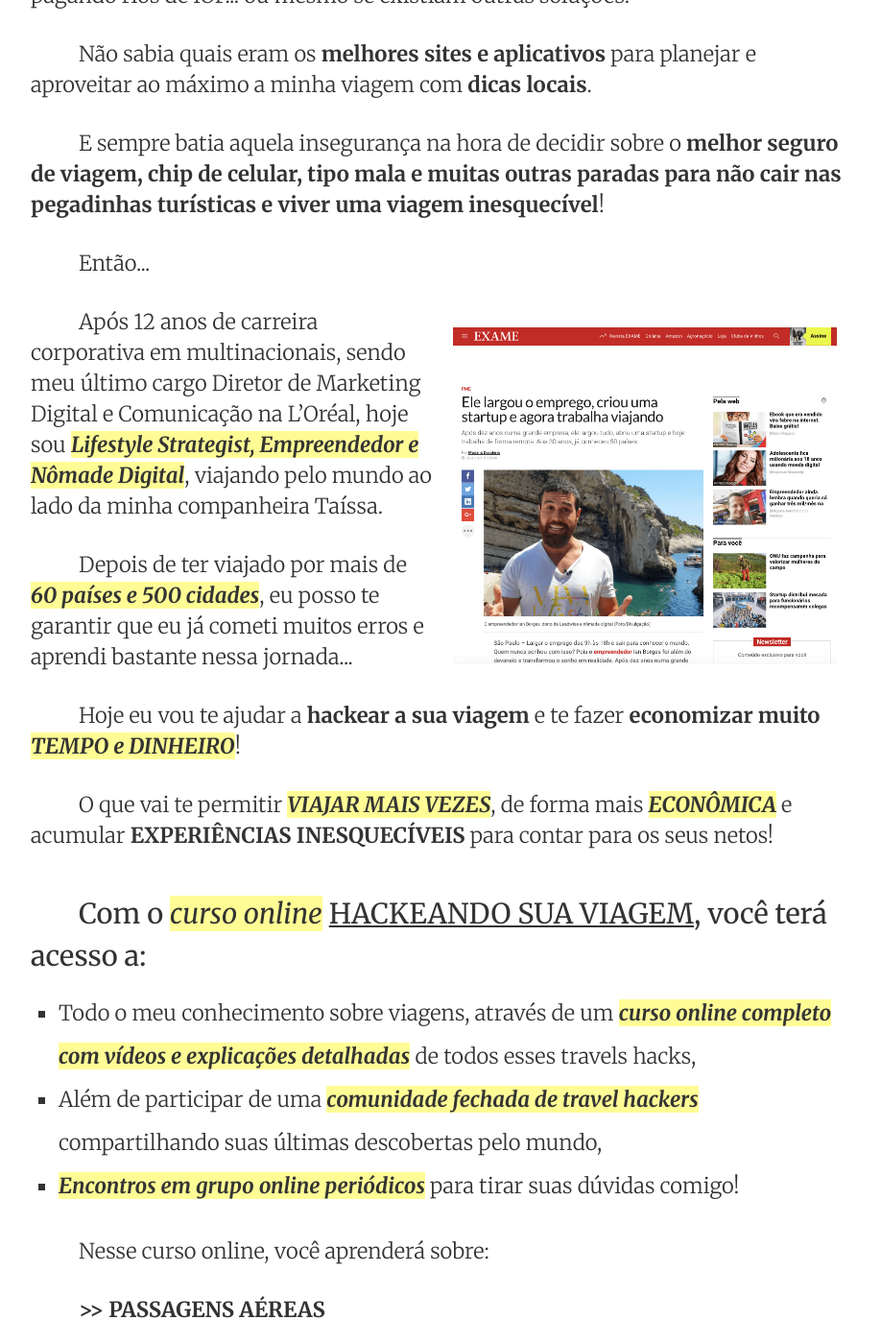
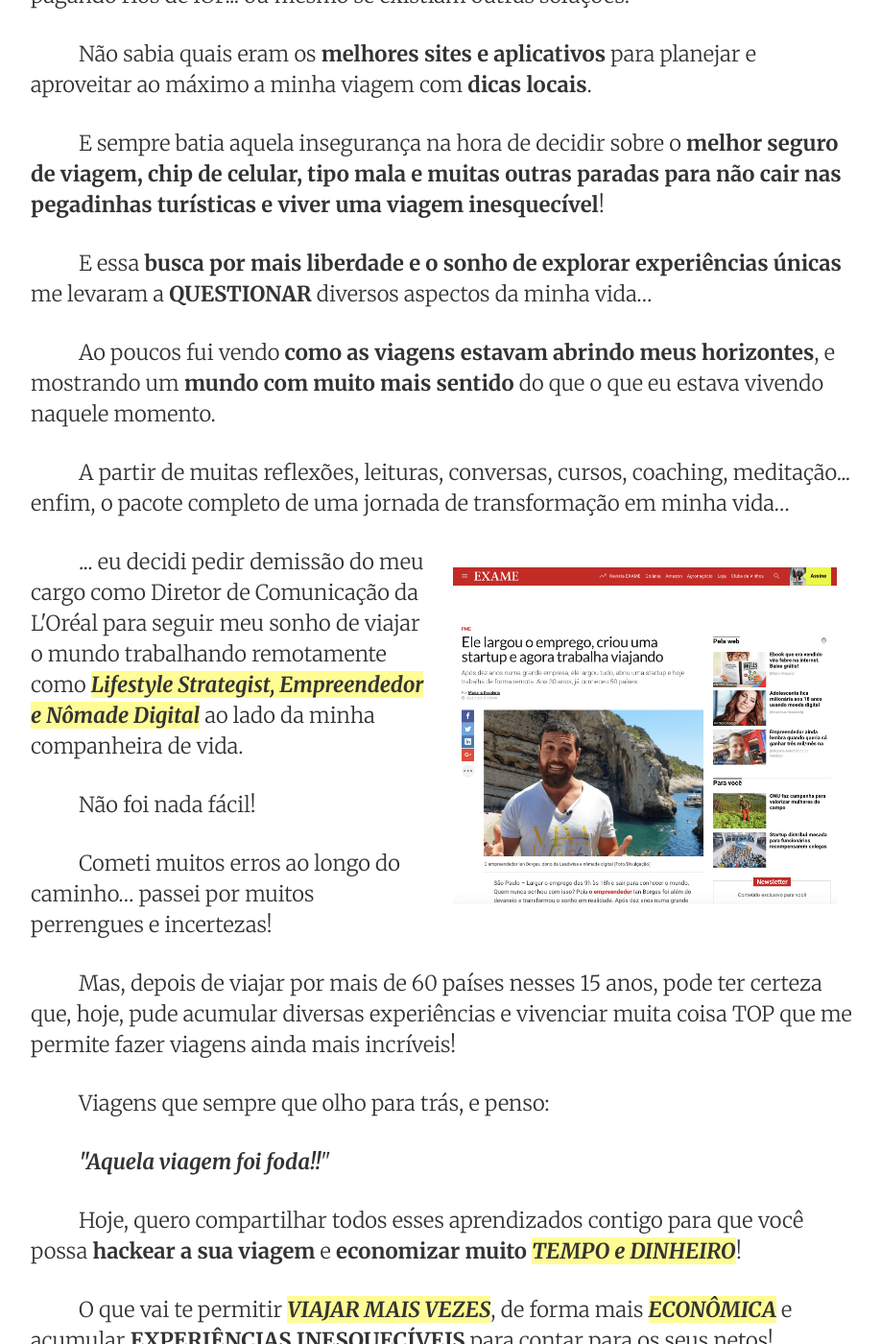
Before and after one commit to ianborges/hackeandosuaviagem, a Jekyll site: the page built from index.html, in a window 1280 px wide and 1400 px high, scrolled down 1642 px. Shown: the whole window at 96% size, without its empty margins (177-1095 px from the left). Built offline with Jekyll 4.4.1, drawn with Linux system fonts in a browser that asks for light colours; the list of posts is cut into pages by our own code; some of the changed text lies outside the part shown.

Commit message:
Update index.html

```diff
--- a/index.html
+++ b/index.html
@@ -52,15 +52,28 @@ layout: default
 
         <p>E sempre batia aquela insegurança na hora de decidir sobre o <strong>melhor seguro de viagem, chip de celular, tipo mala e muitas outras paradas para não cair nas pegadinhas turísticas e viver uma viagem inesquecível</strong>!</p>
 
-        <p>Então...</p>
+	<p>E essa <strong>busca por mais liberdade e o sonho de explorar experiências únicas</strong> me levaram a <strong>QUESTIONAR</strong> diversos aspectos da minha vida…</p>
+
+	<p>Ao poucos fui vendo <strong>como as viagens estavam abrindo meus horizontes</strong>, e mostrando um <strong>mundo com muito mais sentido</strong> do que o que eu estava vivendo naquele momento.</p>
+
+	<p>A partir de muitas reflexões, leituras, conversas, cursos, coaching, meditação... enfim, o pacote completo de uma jornada de transformação em minha vida…</p>
+
 
 		<img src="assets/exame.png" width="400" style="max-width: 400px; width: 90%; float: right; margin: 1em">
 
-        <p>Após 12 anos de carreira corporativa em multinacionais, sendo meu último cargo Diretor de Marketing Digital e Comunicação na L’Oréal, hoje sou <span class="highlight"><em><strong>Lifestyle Strategist, Empreendedor e Nômade Digital</strong></em></span>, viajando pelo mundo ao lado da minha companheira Taíssa.</p>
+        <p>... eu decidi pedir demissão do meu cargo como Diretor de Comunicação da L'Oréal para seguir meu sonho de viajar o mundo trabalhando remotamente como <span class="highlight"><em><strong>Lifestyle Strategist, Empreendedor e Nômade Digital</strong></em></span> ao lado da minha companheira de vida.</p>
 
-        <p>Depois de ter viajado por mais de <span class="highlight"><em><strong>60 países e 500 cidades</strong></em></span>, eu posso te garantir que eu já cometi muitos erros e aprendi bastante nessa jornada...</p>
+	<p>Não foi nada fácil!</p>
 
-	<p>Hoje eu vou te ajudar a <strong>hackear a sua viagem</strong> e te fazer <strong>economizar muito <span class="highlight"><em>TEMPO e DINHEIRO</strong></em></span>!</p>
+	<p>Cometi muitos erros ao longo do caminho… passei por muitos perrengues e incertezas!</p>
+
+	<p>Mas, depois de viajar por mais de 60 países nesses 15 anos, pode ter certeza que, hoje, pude acumular diversas experiências e vivenciar muita coisa TOP que me permite fazer viagens ainda mais incríveis!</p>
+
+	<p>Viagens que sempre que olho para trás, e penso:
+
+	<p><i><strong>"Aquela viagem foi foda!!</strong></i>"
+
+	<p>Hoje, quero compartilhar todos esses aprendizados contigo para que você possa <strong>hackear a sua viagem</strong> e <strong>economizar muito <span class="highlight"><em>TEMPO e DINHEIRO</strong></em></span>!</p>
 
         <p>O que vai te permitir <span class="highlight"><em><strong>VIAJAR MAIS VEZES</strong></em></span>, de forma mais <span class="highlight"><em><strong>ECONÔMICA</em></span></strong> e acumular <strong>EXPERIÊNCIAS INESQUECÍVEIS</em></span></strong> para contar para os seus netos!</p>
 
@@ -68,9 +81,9 @@ layout: default
 
         <div class="noindent">
           <ul>
-            <li>Todo o meu conhecimento sobre viagens, através de um <span class="highlight"><em><strong>curso online completo com vídeos e explicações detalhadas</strong></em></span> de todos esses travels hacks,</li>
-            <li>Além de participar de uma <span class="highlight"><em><strong>comunidade fechada de travel hackers</strong></em></span> compartilhando suas últimas descobertas pelo mundo,</li>
-            <li><span class="highlight"><em><strong>Encontros em grupo online periódicos</strong></em></span> para tirar suas dúvidas comigo!</li>
+            <li>Todo o meu conhecimento sobre viagens, através de um <span class="highlight"><em><strong>curso online completo com vídeos e explicações detalhadas</strong></em></span> de todos esses <i>travels hacks</i>,</li>
+            <li>Além de participar de uma <span class="highlight"><em><strong>comunidade fechada onde diversos <i>travel hackers</i></strong></em></span> compartilham suas últimas descobertas pelo mundo,</li>
+            <li><span class="highlight"><em><strong>Encontros em grupo online periódicos</strong></em></span> para tirar dúvidas comigo!</li>
           </ul>
         </div>
 
```
